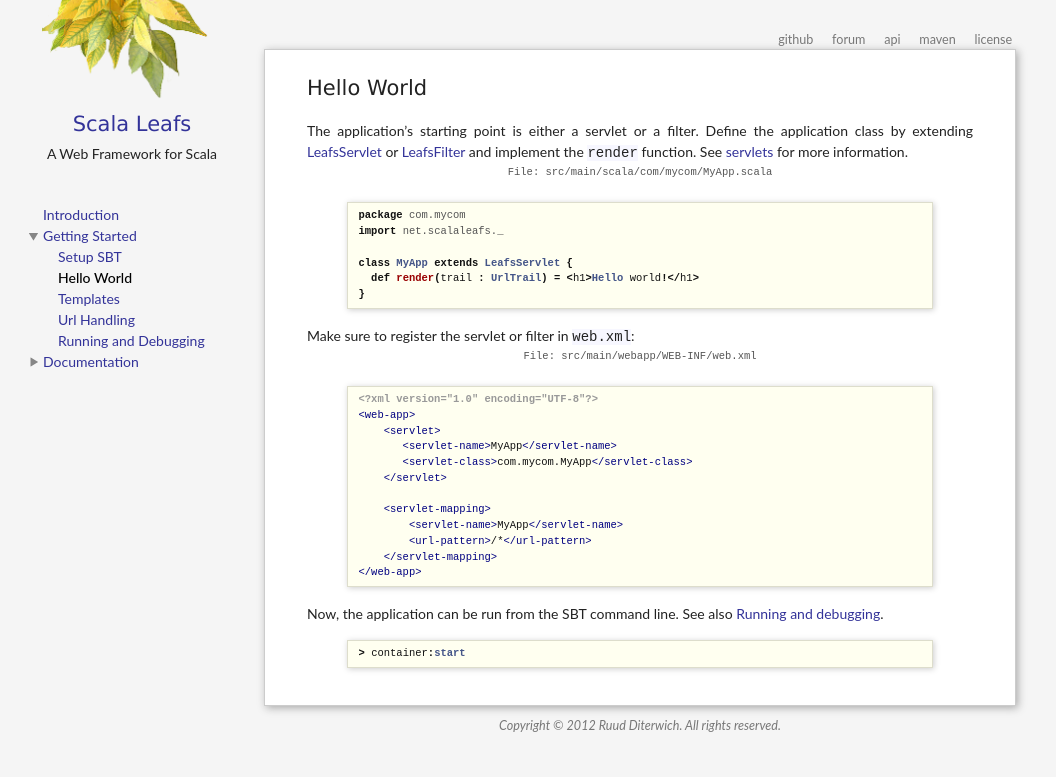
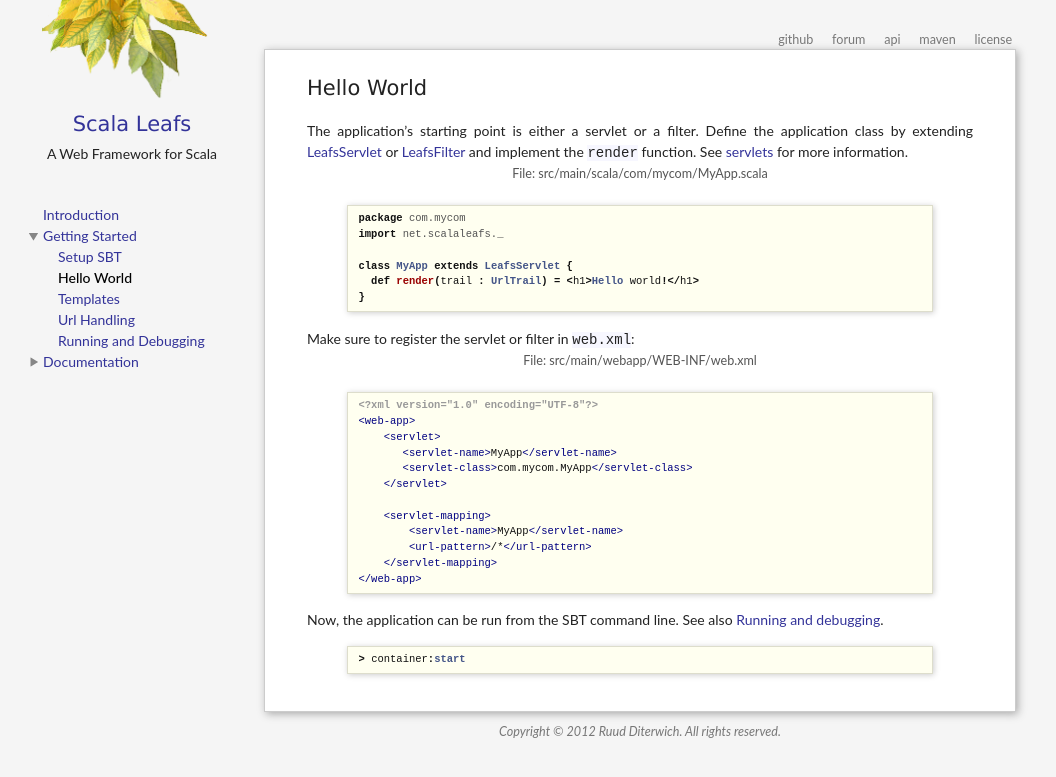
Before and after one commit to scalastuff/scalaleafs, a Jekyll site: the page built from hello-world.md, in a window 1280 px wide. Shown: the top 777 px of the page, without its empty margins (0-1056 px from the left). Built offline with Jekyll 4.4.1, drawn with Linux system fonts in a browser that asks for light colours.

Commit message:
Updated stylesheets/scalaleafs.css

```diff
--- a/stylesheets/scalaleafs.css
+++ b/stylesheets/scalaleafs.css
@@ -26,8 +26,7 @@
 display: block;
   text-align: center;
   color: #555;
-  font-size: 0.75em;
-  font-family: monospace;
+  font-size: 0.9em;
 }
 
 .menu { text-align: center; }
```
